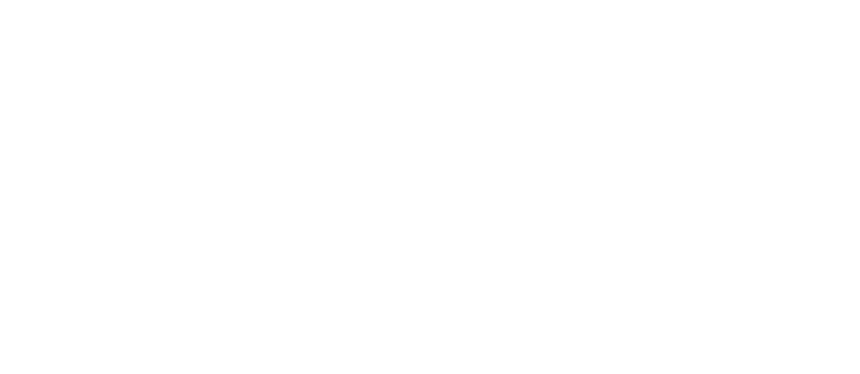
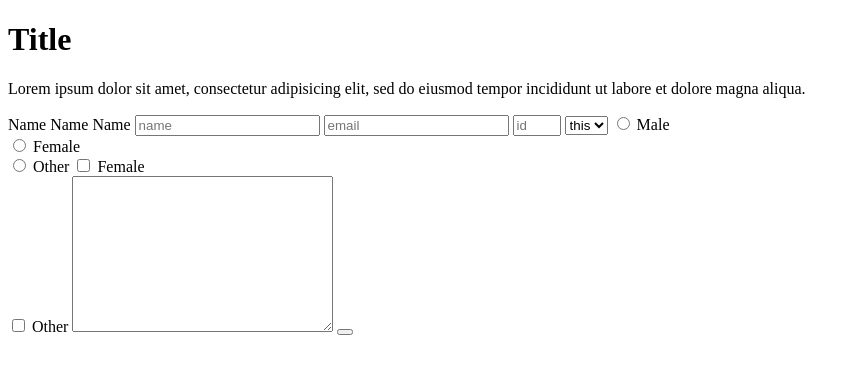
Before and after one commit to tmax818/survey_form, a plain HTML site: page index.html in a window 1280 px wide. Shown: the whole page, without its empty margins (0-860 px from the left). Drawn offline with Linux system fonts and the light colour scheme.

Commit message:
all tests pass

```diff
--- a/index.html
+++ b/index.html
@@ -1,13 +1,39 @@
 <!DOCTYPE html>
 <html lang="en">
   <head>
-  <meta charset="UTF-8">
-  <meta name="viewport" content="width=device-width, initial-scale=1.0">
-  <meta http-equiv="X-UA-Compatible" content="ie=edge">
+    <meta charset="UTF-8" />
+    <meta name="viewport" content="width=device-width, initial-scale=1.0" />
+    <meta http-equiv="X-UA-Compatible" content="ie=edge" />
     <title>Survey Form</title>
   </head>
   <body>
+    <h1 id="title">Title</h1>
+    <p id="description">Lorem ipsum dolor sit amet, consectetur adipisicing elit, sed do eiusmod tempor incididunt ut labore et dolore magna aliqua.</p>
 
+
+    <form action="" id="survey-form">
+      <label for="name" id="name-label">Name</label>
+      <label for="email" id="email-label">Name</label>
+      <label for="number" id="number-label">Name</label>
+      <input type="text" id="name" placeholder="name" required >
+      <input type="email" id="email" placeholder="email" required>
+      <input type="number" id="number" placeholder="id" min="1" max="5">
+
+      <select name="" id="dropdown">
+        <option value="this" id="dropdown">this</option>
+        <option value="this" id="dropdown">this</option>
+      </select>
+
+      <input type="radio" name="gender" value="male"> Male<br>
+      <input type="radio" name="gender" value="female"> Female<br>
+      <input type="radio" name="gender" value="other"> Other
+
+      <input type="checkbox" name="gender" value="female"> Female<br>
+      <input type="checkbox" name="gender" value="other"> Other
+
+      <textarea name="" id="" cols="30" rows="10"></textarea>
+      <button id="submit"></button>
+    </form>
 
       <script
         src="https://cdn.freecodecamp.org/testable-projects-fcc/v1/bundle.js"
```
Lines whose indentation alone changed are shown as unchanged.
